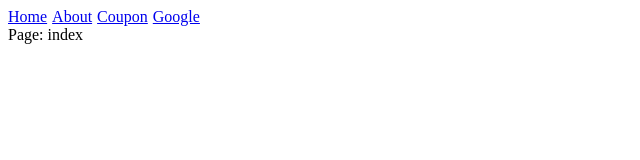
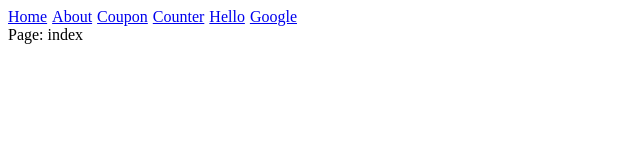
Before and after one commit to akinorina/memo_nuxt3, a Nuxt app: page / in a window 1280 px wide. Shown: the top 160 px of the page, without its empty margins (0-640 px from the left). Built offline with nearby package versions, Linux system fonts and the light colour scheme.

Commit message:
Navbar Link追加

```diff
--- a/components/Navbar.vue
+++ b/components/Navbar.vue
@@ -5,6 +5,8 @@
     <NuxtLink to="/">Home</NuxtLink>
     <NuxtLink to="/about">About</NuxtLink>
     <NuxtLink to="/coupon">Coupon</NuxtLink>
+    <NuxtLink to="/counter">Counter</NuxtLink>
+    <NuxtLink to="/hello">Hello</NuxtLink>
     <NuxtLink to="https://google.com" target="_blank">Google</NuxtLink>
   </nav>
 </template>
```
